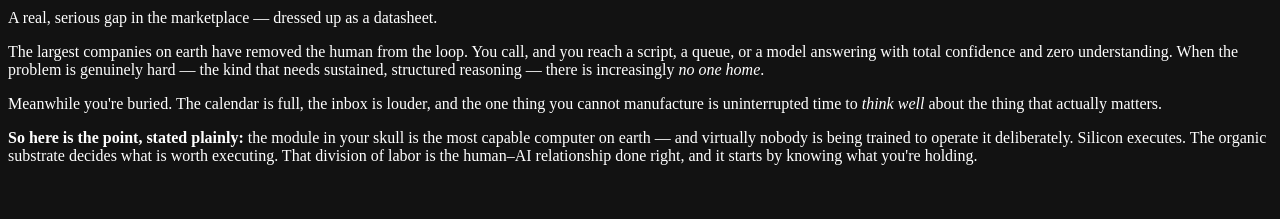
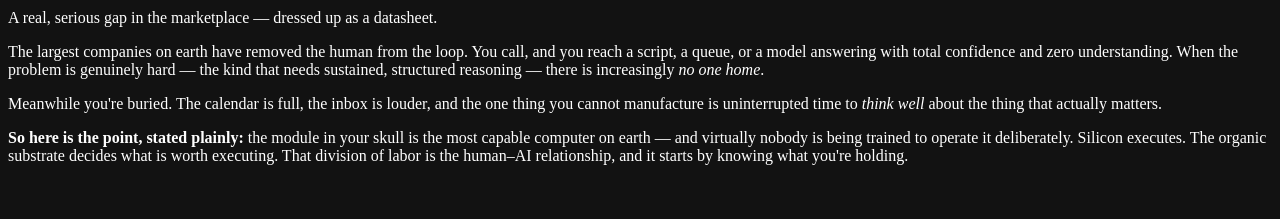
Before and after one commit to IT-Help-San-Diego/organiccomputer, a plain HTML site: page index.html in a window 1280 px wide. Shown: the part 3420-3639 px from the top of the page. Drawn offline with Linux system fonts and the light colour scheme.

Commit message:
Gate: one sentence reworded so the page passes its own check; the deploy runs the check
verify.sh retires the phrase "done right": the tagline "thinking done
right" was replaced on 26 June 2026. A sentence added on 31 October 2026
used the phrase again, so the check has failed on main since then, and
nothing ran it, because the deploy workflow never called verify.sh.

index.html: "That division of labor is the human-AI relationship done
right, and it starts by knowing what you're holding." now reads "That
division of labor is the human-AI relationship, and it starts by knowing
what you're holding." This is a draft. Whether the sentence changes or
the guard narrows to the retired tagline is a wording ruling still to
come.

.github/workflows/deploy.yml: a verify job runs make check on every pull
request and before every deploy, and the deploy job needs it. The
pr-note job, which existed only so that a pull request showed a job, is
removed.

make check passes.

Co-Authored-By: Claude Fable 5.2 <noreply@anthropic.com>

```diff
--- a/index.html
+++ b/index.html
@@ -516,7 +516,7 @@ footer .mono{color:var(--text-muted)}
     </div>
     <p>The largest companies on earth have removed the human from the loop. You call, and you reach a script, a queue, or a model answering with total confidence and zero understanding. When the problem is genuinely hard &mdash; the kind that needs sustained, structured reasoning &mdash; there is increasingly <em>no one home</em>.</p>
     <p>Meanwhile you're buried. The calendar is full, the inbox is louder, and the one thing you cannot manufacture is uninterrupted time to <em>think well</em> about the thing that actually matters.</p>
-    <div class="callout"><strong>So here is the point, stated plainly:</strong> the module in your skull is the most capable computer on earth &mdash; and virtually nobody is being trained to operate it deliberately. Silicon executes. The organic substrate decides what is worth executing. That division of labor is the human&ndash;AI relationship done right, and it starts by knowing what you're holding.</div>
+    <div class="callout"><strong>So here is the point, stated plainly:</strong> the module in your skull is the most capable computer on earth &mdash; and virtually nobody is being trained to operate it deliberately. Silicon executes. The organic substrate decides what is worth executing. That division of labor is the human&ndash;AI relationship, and it starts by knowing what you're holding.</div>
   </div>
 </section>
 
```
Also changed, not shown: 1 other file.
